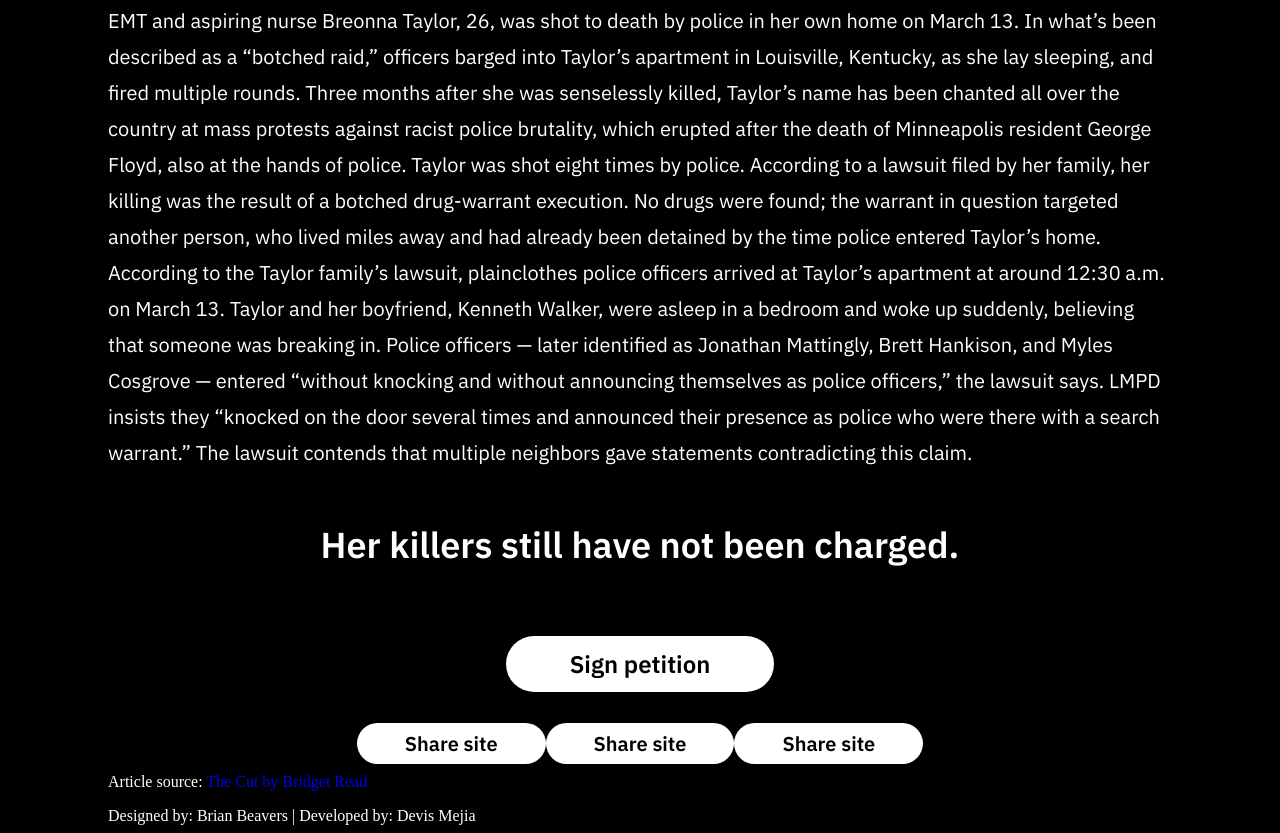
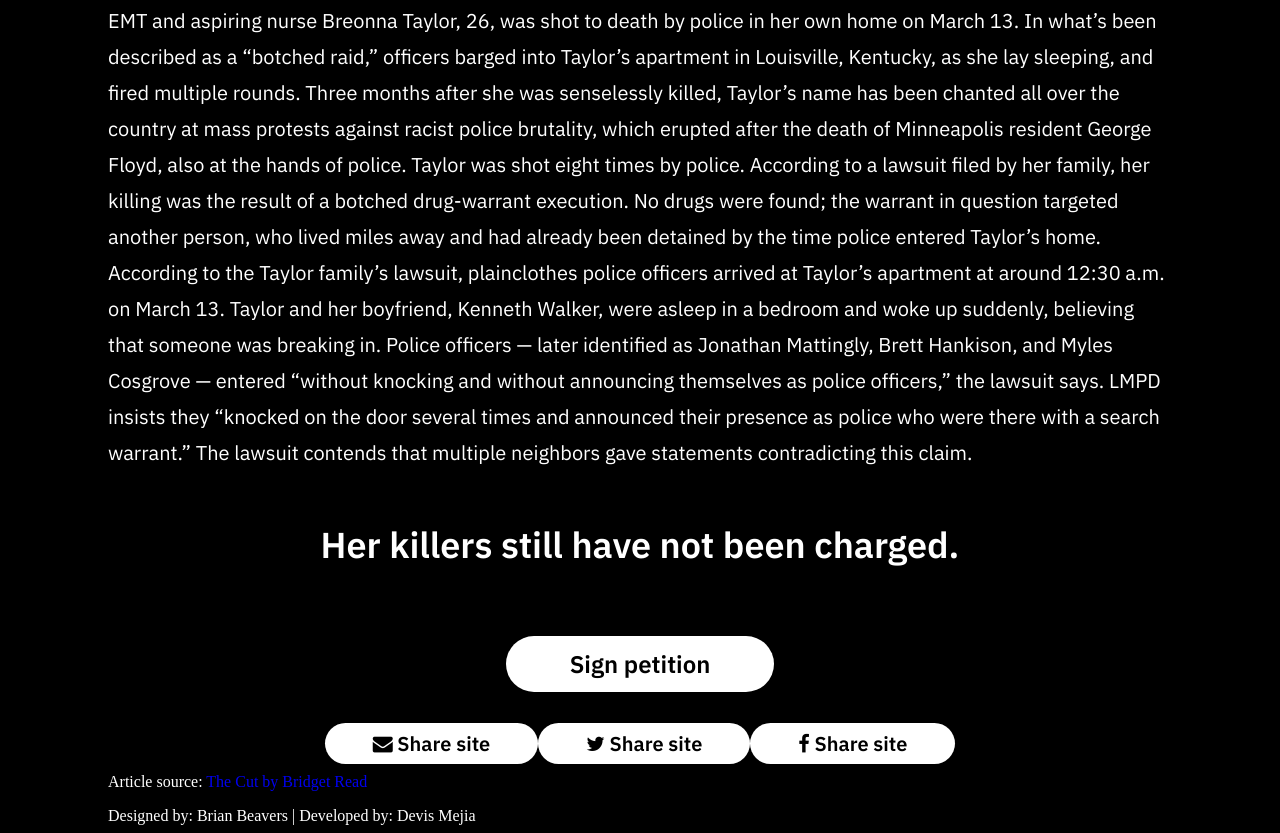
Before and after one commit to damejia100/breonna-taylor-counter, a website: page index.html in a window 1280 px wide. Shown: the part 981-1814 px from the top of the page. Drawn offline with Linux system fonts and the light colour scheme.

Commit message:
font awesome icons working

```diff
--- a/index.html
+++ b/index.html
@@ -6,6 +6,7 @@
   <title>Days Since Breonna Taylor was Murdered</title>
   <link rel="stylesheet" href="style.css">
   <link href="https://fonts.googleapis.com/css2?family=IBM+Plex+Sans:wght@400;600&family=Kanit:wght@900&display=swap" rel="stylesheet">
+  <link rel="stylesheet" href="https://cdnjs.cloudflare.com/ajax/libs/font-awesome/4.7.0/css/font-awesome.min.css">
 </head>
 <body>
   <!-- breonna picture, timer and timer description -->
@@ -64,8 +65,8 @@
       <div class='share-btn email'>
         <a href="mailto:?Subject=Help us demand justice for Breonna Taylor&amp;Body=Justice%20for%20Breonna%20Taylor http://www.dayssincebreonnataylorwasmurdered.com/"
         id="btn">
-        <i class="fas fa-envelope"></i>
-          Share site
+        <i class="fa fa-envelope"></i>
+        Share site
         </a>
       </div>
 
@@ -75,15 +76,16 @@
         id="btn"
         target="_blank"
         >
-        <i class="fas fa-envelope"></i>
-          Share site
+        <i class="fa fa-twitter"></i>
+        Share site
         </a>
       </div>
 
       <!-- Share to facebook button -->
       <div class='share-btn facebook'>
         <a href="https://www.facebook.com/sharer/sharer.php?u=http://www.dayssincebreonnataylorwasmurdered.com/" target="_blank" alt="share to Facebook" id="btn">
-          Share site
+        <i class="fa fa-facebook"></i>
+        Share site
         </a>
       </div>
      </form>
```
